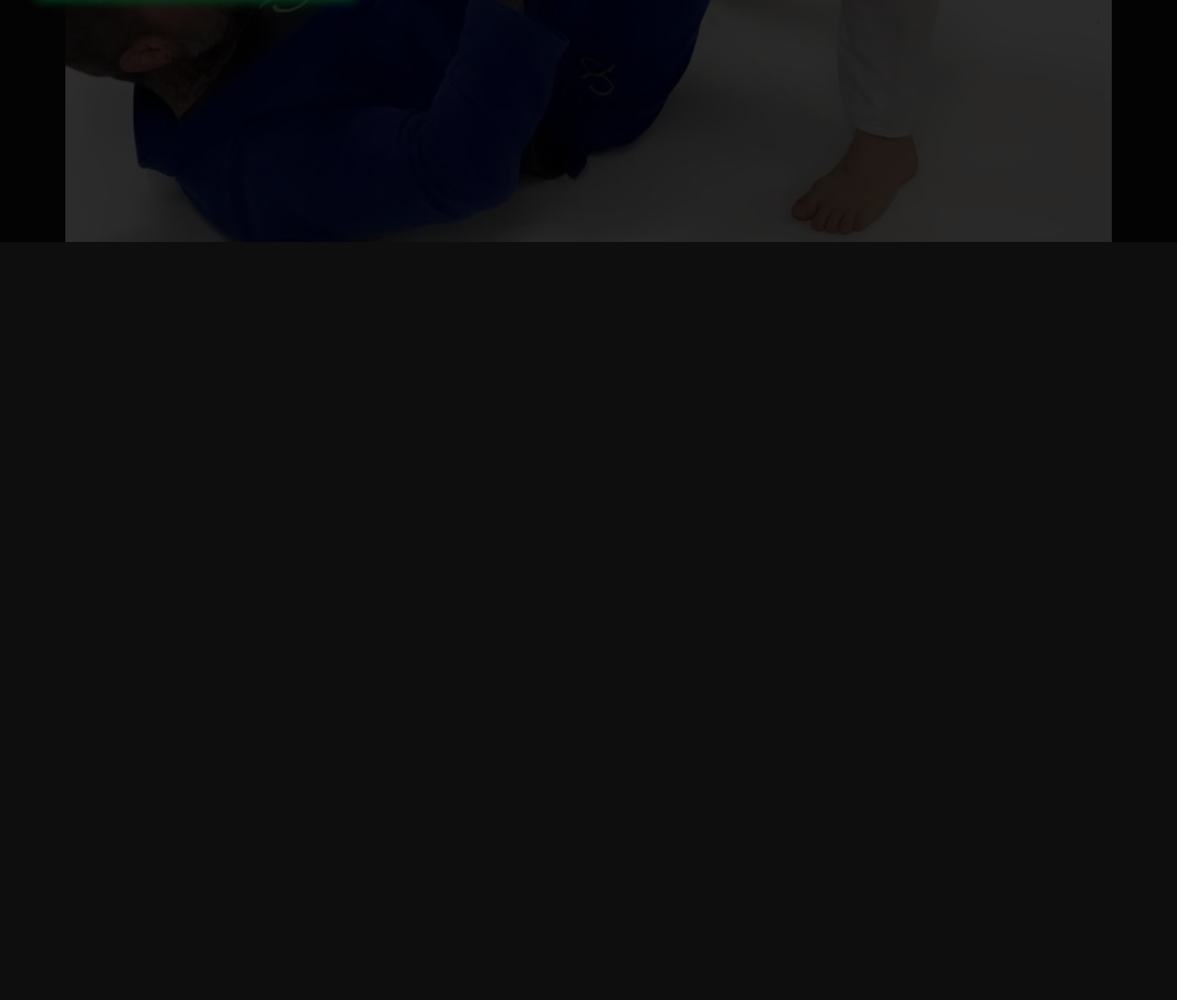
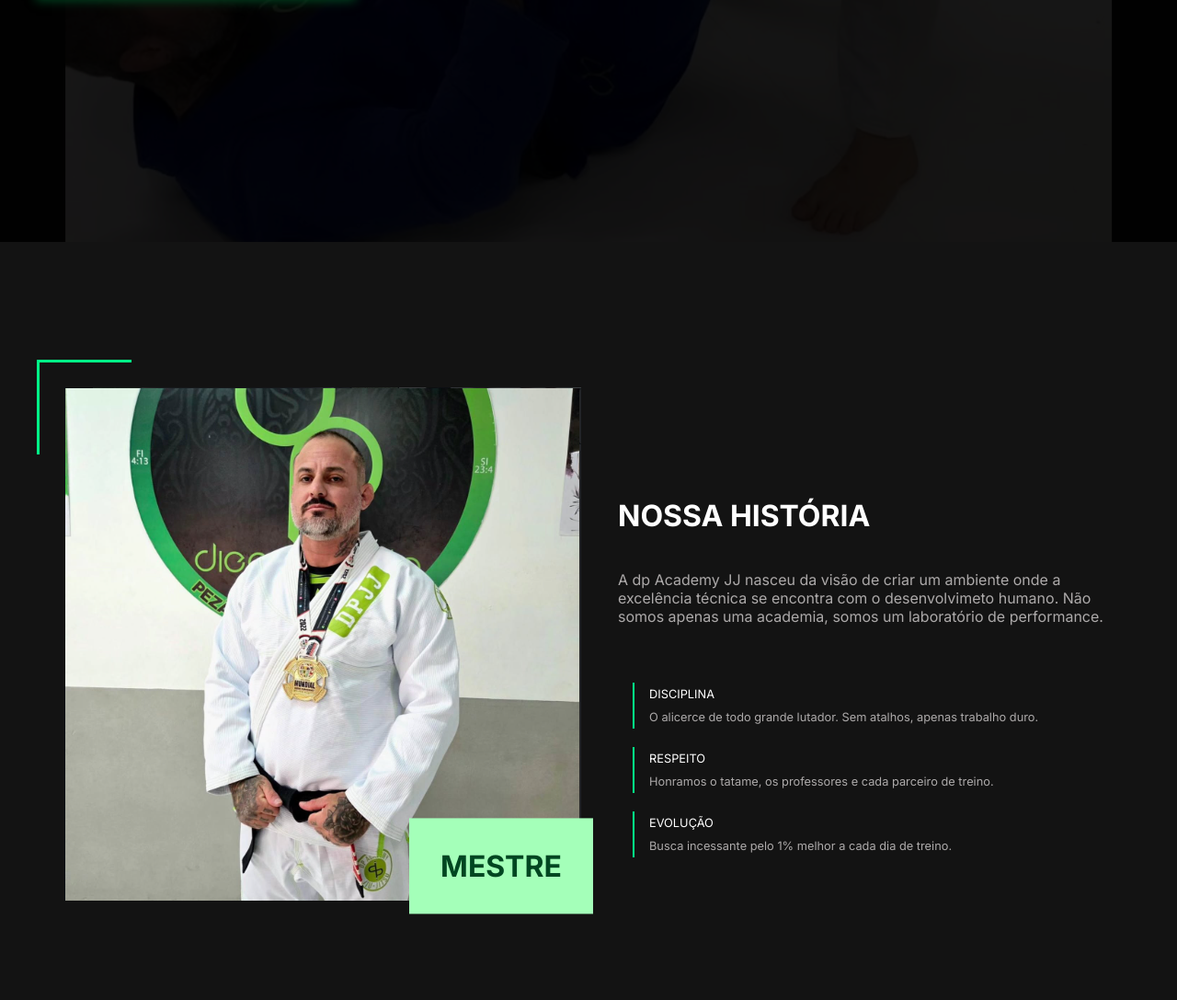
Before and after one commit to nilsonmarcel/dp-academy-JJ, a plain HTML site: page index.html in a window 1280 px wide. Shown: the part 636-1723 px from the top of the page at 92% size. Before the commit the page ends 903 px from the top, so only its background shows below. Drawn offline with Linux system fonts and the light colour scheme.

Commit message:
feat: adiciona página Sobre

```diff
--- a/css/style.css
+++ b/css/style.css
@@ -16,10 +16,13 @@
     --cor-neutral: #0D0D0D;
     --cor-accent: #ffffff;
     --cor-style: #94A3B8;
-    --cor-button: linear-gradient(90deg,rgba(15, 61, 46, 1) 0%, rgba(0, 255, 136, 1) 100%);
+    --cor-button: linear-gradient(90deg, rgba(15, 61, 46, 1) 0%, rgba(0, 255, 136, 1) 100%);
     --cor-button-txt: #004621;
     --cor-logo: #00FD87;
     --cor-style-p: #ADAAAA;
+    --cor-about: #131313;
+    --cor-master: #A4FFB9;
+    --cor-master-txt: #004621;
 }
 
 body {
@@ -93,13 +96,14 @@ section.hero {
     width: 100vw;
     height: 100vh;
     position: relative;
+    overflow: hidden;
 }
 
 section.hero::before {
     content: '';
     position: absolute;
     inset: 0;
-    background-color: rgba(0, 0, 0, 0.8);
+    background-color: rgba(0, 0, 0, 0.9);
     z-index: 1;
 }
 
@@ -152,3 +156,90 @@ section.hero::before {
 .txt-hero .button {
     box-shadow: -1px 4px 11px var(--cor-button-txt);
 }
+
+/* Estilo about */
+
+.about {
+    background-color: var(--cor-about);
+    padding: 128px 40px 0 40px;
+}
+
+.about .interface-about {
+    display: flex;
+    align-items: center;
+}
+
+.about .interface-about {
+    position: relative;
+    padding-top: 30px;
+    padding-left: 30px;
+}
+
+.about .interface-about::before {
+    content: '';
+    position: absolute;
+    top: 0;
+    left: 0;
+    width: 100px;
+    height: 100px;
+    border-left: 3px solid var(--cor-logo);
+    border-top: 3px solid var(--cor-logo);
+}
+
+
+.img-about {
+    position: relative;
+}
+
+.mestre {
+    position: absolute;
+    bottom: 0;
+    left: 375px;
+    top: 0;
+    transform: translate(0%, -90%);
+    background-color: var(--cor-master);
+    color: var(--cor-master-txt);
+    font-weight: bolder;
+    font-size: 2rem;
+    position: relative;
+    z-index: 3;
+    width: 200px;
+    height: 104px;
+    display: flex;
+    justify-content: center;
+    align-items: center;
+}
+
+.txt-about {
+    align-items: center;
+    padding: 40px;
+
+}
+
+.txt-about h3 {
+    font-size: 2rem;
+    color: var(--cor-accent);
+}
+
+.txt-about p {
+    font-size: 1rem;
+    color: var(--cor-style-p);
+    margin: 40px 0 46px 0;
+
+}
+
+.txt-about .border {
+    padding: 16px;
+}
+
+.txt-about .border p {
+    border-left: 2px solid var(--cor-logo);
+    padding-left: 16px;
+    font-size: 0.8rem;
+    margin: 0 0 20px 0;
+    line-height: 25px;
+}
+
+.txt-about .border span {
+    color: var(--cor-accent);
+}
--- a/index.html
+++ b/index.html
@@ -48,11 +48,40 @@
                         Disciplina inabalável, técnica de precisão e uma <br>
                         comunidade focada na evolução constante.</p>
 
-                         <div><a class="button" href="#">AGENDAR AULA EXPERIMENTAL</a></div>
+                    <div><a class="button" href="#">AGENDAR AULA EXPERIMENTAL</a></div>
                 </div>
 
             </div>
         </section>
+        <section class="about" id="about">
+            <div class="interface-about">
+                <div class="img-about">
+                    <img src="./assets/Pezao.png" alt="Mestre Diego Pezão">
+
+                    <div class="mestre">
+                        <p>MESTRE</p>
+                    </div>
+                </div>
+
+                <div class="txt-about">
+                    <h3>NOSSA HISTÓRIA</h3>
+                    <p>A dp Academy JJ nasceu da visão de criar um ambiente onde a
+                        excelência técnica se encontra com o desenvolvimeto humano. Não
+                        somos apenas uma academia, somos um laboratório de performance.
+                    </p>
+                    <div class="border">
+                        <P><span>DISCIPLINA</span> <br> O alicerce de todo grande lutador. Sem atalhos,
+                            apenas trabalho
+                            duro.</P>
+                        <p><span>RESPEITO</span> <br> Honramos o tatame, os professores e cada parceiro
+                            de treino.</p>
+                        <p><span>EVOLUÇÃO</span> <br> Busca incessante pelo 1% melhor a cada dia de
+                            treino.</p>
+                    </div>
+                </div>
+            </div>
+        </section>
+
     </main>
 
 </body>
```
Also changed, not shown: assets/Pezao.png (added).
